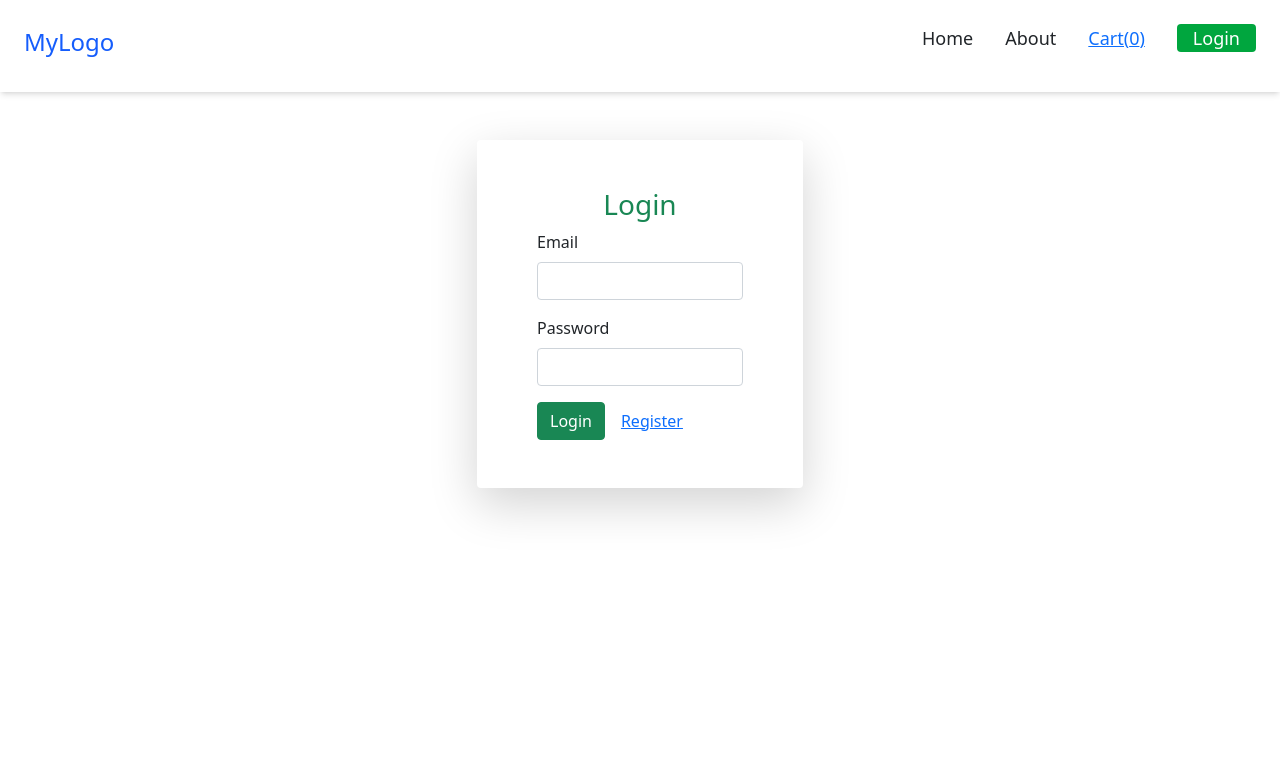
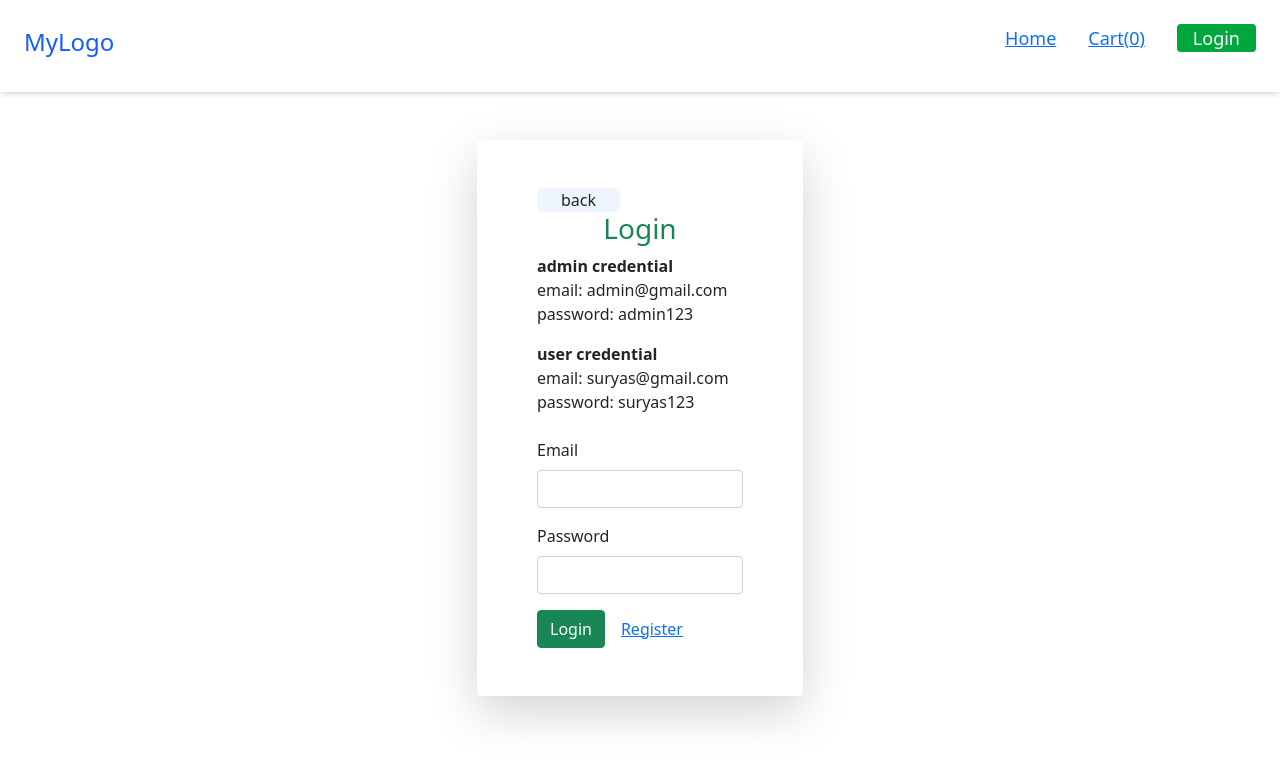
Before and after one commit to kumarsushilroy/EcomStore, a React (Vite) app in the folder client/: page /login in a window 1280 px wide. Shown: the top 764 px of the page. Built offline with nearby package versions, Linux system fonts and the light colour scheme; no server answers.

Commit message:
latest commit

```diff
--- a/client/src/common/Header.jsx
+++ b/client/src/common/Header.jsx
@@ -38,8 +38,7 @@ const Header = () => {
 
         {/* Desktop Menu */}
         <ul className="hidden md:flex space-x-8 text-lg">
-          <li className="hover:text-blue-600 cursor-pointer">Home</li>
-          <li className="hover:text-blue-600 cursor-pointer">About</li>
+          <Link to={'/'} className="hover:text-blue-600 cursor-pointer">Home</Link>
           <Link to='/cartpage' className="hover:text-blue-600 cursor-pointer">Cart({cart?.cart?.length})</Link>
 
           {
--- a/client/src/common/Login.jsx
+++ b/client/src/common/Login.jsx
@@ -55,10 +55,20 @@ const Login = () => {
   return (
     <div className="row d-flex justify-content-center mt-5">
       <div className="col-md-3 shadow-lg mx-auto rounded">
+
         <form onSubmit={handleSubmit} className="p-5">
+          <button onClick={()=>navigate('/')} className="bg-blue-50 px-4 rounded">back</button>
           <h3 className="text-center text-success">Login</h3>
+           <p className="font-bold m-0">admin credential</p>
+           <p className="m-0">email: admin@gmail.com</p>
+           <p className="m-0">password: admin123</p>
 
-          <div className="mb-3">
+           <h1 className="my-3"></h1>
+           <p className="font-bold m-0">user credential</p>
+           <p className="m-0">email: suryas@gmail.com</p>
+           <p className="m-0">password: suryas123</p>
+
+          <div className="mb-3 mt-4">
             <label htmlFor="exampleInputEmail1" className="form-label">
               Email
             </label>
--- a/client/src/common/Register.jsx
+++ b/client/src/common/Register.jsx
@@ -6,7 +6,7 @@ import {toast} from 'react-hot-toast';
 const Register = () => {
 
  const [register,{data:userData, isSuccess, isLoading}] = useRegisterMutation();
- console.log('succccccsss=', isSuccess)
+ console.log('succccccsss=', userData)
 
  const navigate = useNavigate();
 
--- a/client/src/user/UserOrder.jsx
+++ b/client/src/user/UserOrder.jsx
@@ -15,10 +15,15 @@ const UserOrder = () => {
     <>
     {
       userOrder?.orders?.length<1 && (
-        <h3 className="text-center mt-36">No Orders Yet</h3>
+        <h3 className="text-center text-red-600">No Orders Found !</h3>
       )
     }
-    <div className="container-fluid">
+
+
+    {
+      userOrder?.orders?.length>1 && (
+         <div className="container-fluid">
+
       <div className="col-md-10 mx-auto">
 
           <input onChange={(e)=>setSearchVal(e.target.value)} className="border outline-0 m-2 p-2 rounded-xl shadow w-1/4" placeholder="search..." type="text" />
@@ -81,6 +86,9 @@ const UserOrder = () => {
         </table>
       </div>
     </div>
+      )
+    }
+
     </>
   );
 };
```
Also changed, not shown: 4 other files (tests, documents, lock files or other folders).
